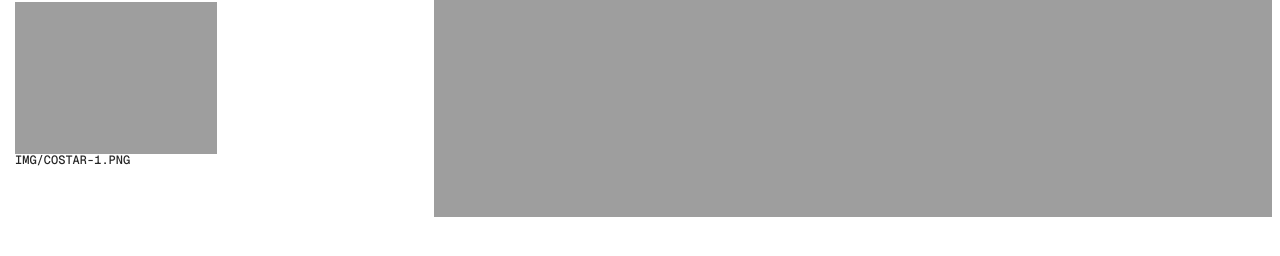
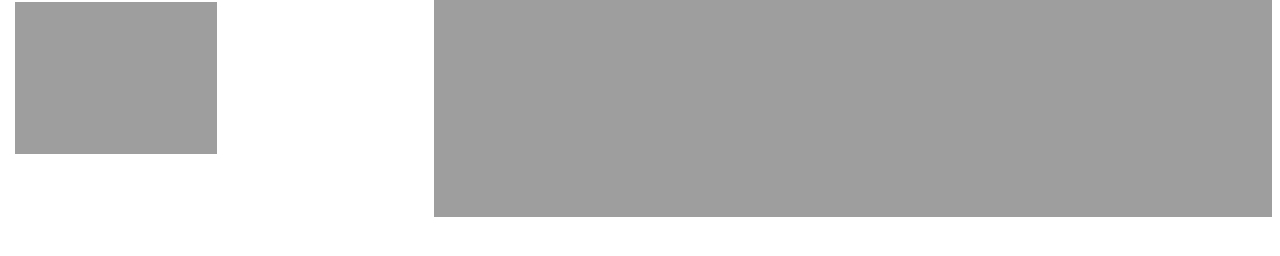
Before and after one commit to laurenhaldeman/laurenhaldeman.github.io, a Jekyll site: the page beasties.html, which Jekyll copies as it is, in a window 1280 px wide. Shown: the part 412-668 px from the top of the page. Built offline with Jekyll 4.4.1, drawn with Linux system fonts in a browser that asks for light colours.

Commit message:
Update beasties.html

```diff
--- a/beasties.html
+++ b/beasties.html
@@ -95,7 +95,7 @@
 Morbi in sem quis dui placerat ornare. Pellentesque odio nisi euismod in pharetra a ultricies in diam. Sed arcu. Cras consequat.
 </div>
       <hr>  <br>
-<img src="https://laurenhaldeman.com/img/beasties2.jpg" class="d-block" style="width:50%">img/costar-1.png</a>
+<img src="https://laurenhaldeman.com/img/costar-1.png" class="d-block" style="width: 50%;text-align: center;"></a>
     </div>
 
     <div class="col-sm-8">
```
